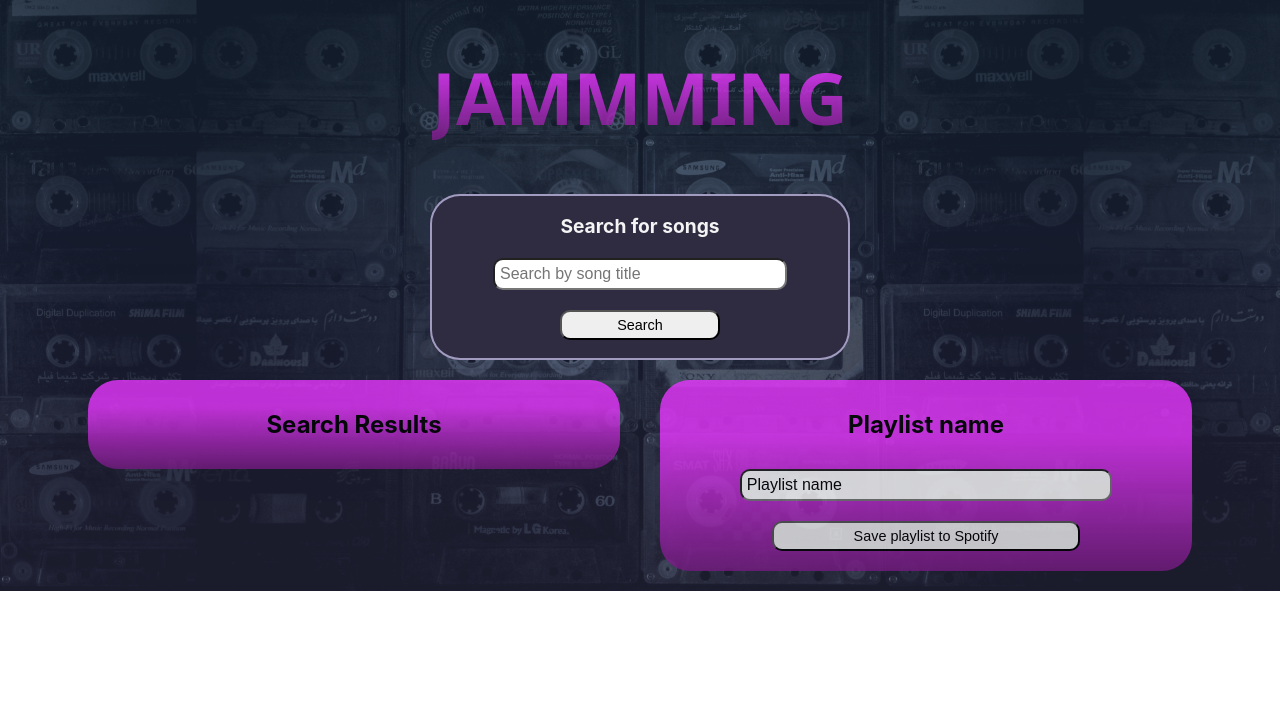
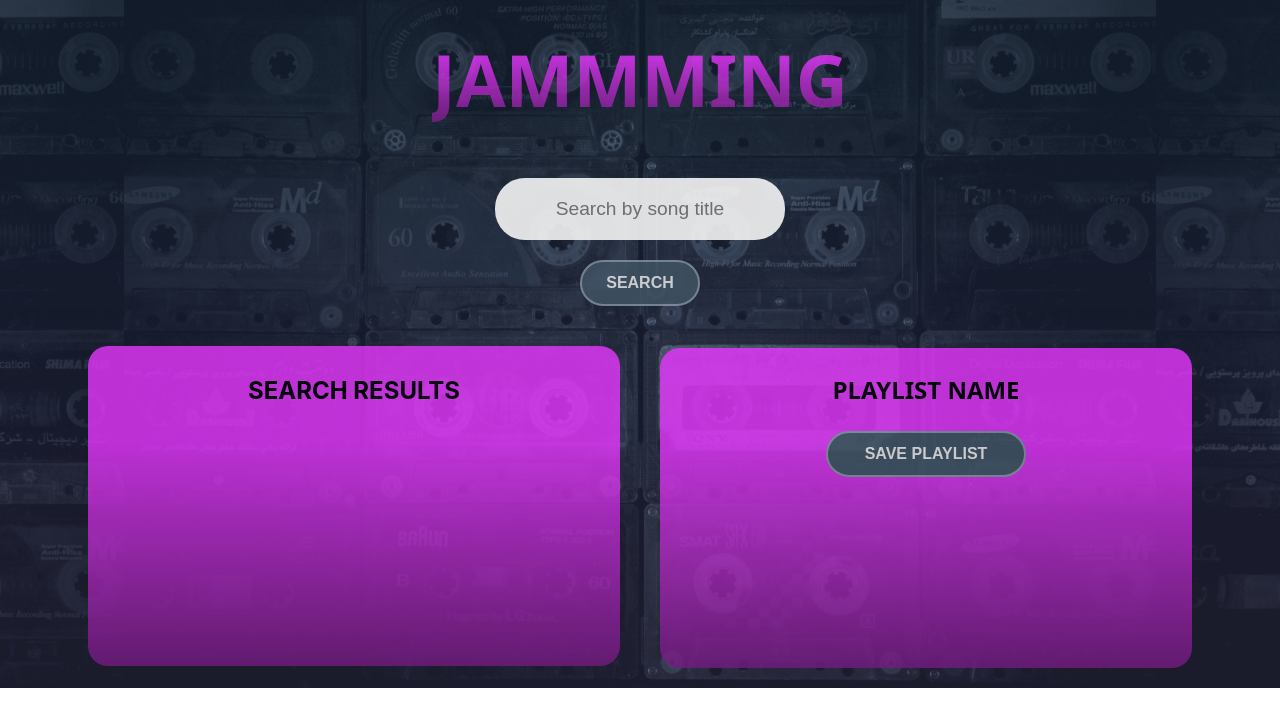
Before and after one commit to GemmaLP/jammming, a React (Create React App) app: page / in a window 1280 px wide. Shown: the top 726 px of the page. Built offline with nearby package versions, Linux system fonts and the light colour scheme.

Commit message:
Updated css for buttons and tracks

```diff
--- a/src/components/App/App.css
+++ b/src/components/App/App.css
@@ -14,11 +14,11 @@
   flex-direction: column;
   align-items: center;
   justify-content: center;
-  font-size: calc(10px + 2vmin);
   opacity: 80%;
 }
 
 h1 {
+  margin: 30px;
   font-family: system-ui, sans-serif;
   font-size: 72px;
   font-size: 4.5rem;
--- a/src/components/App/App.js
+++ b/src/components/App/App.js
@@ -3,22 +3,23 @@
 import SearchResults from '../SearchResults/SearchResults';
 import Playlist from '../Playlist/Playlist';
 import SearchBar from '../SearchBar/SearchBar';
-import Spotify from '../../util/Spotify';
+import Spotify from '../../util/spotify';
 
 function App() {
   const [searchResults, setSearchResults] = useState([]);
   const [playlistName, setPlaylistName] = useState("Playlist name");
   const [playlistTracks, setPlaylistTracks] = useState([]);
 
-  function addTrack (newTrack) {
-    if (!playlistTracks.some((track) => newTrack.id === track.id)) {
-      setPlaylistTracks((prevTracks) => [...prevTracks, newTrack]);
+
+  function addTrack (trackToAdd) {
+    if (!playlistTracks.some((track) => trackToAdd.id === track.id)) {
+      setPlaylistTracks((prevTracks) => [...prevTracks, trackToAdd]);
       }
     }
 
-  function removeTrack (oldTrack) {
+  function removeTrack (trackToRemove) {
     setPlaylistTracks((prevTracks) => {
-      return prevTracks.filter((track) => track.id !== oldTrack.id)
+      return prevTracks.filter((track) => track.id !== trackToRemove.id)
     })
   }
 
--- a/src/components/Playlist/Playlist.css
+++ b/src/components/Playlist/Playlist.css
@@ -6,9 +6,10 @@
      #741B80 100%
      );
     margin: 0 auto;
-    border-radius: 30px;
+    border-radius: 20px;
     padding: 10px;
     margin: 20px;
+    min-height: 300px;
     width: 40%;
     align-items: center;
     flex-direction: column;
@@ -16,19 +17,31 @@
 }
 
 .playlist input {
+    text-transform: uppercase;
+    background: transparent;
     margin: 10px auto;
+    border: 0;
+    outline: 0;
     padding: 5px;
-    font-size: 16px;
-    font-size: 1rem;
-    border-radius: 10px;
+    text-align: center;
+    font-family: system-ui, sans-serif;
+    font-size: 24px;
+    font-size: 1.5rem;
+    font-weight: bold;
+    border-radius: 20px;
     width: 70%;
 }
 
 button.playlistButton {
+    text-transform: uppercase;
     margin: 10px auto;
-    border-radius: 10px;
-    padding: 5px;
-    font-size: 14.4px;
-    font-size: 0.9rem;
-    width: 60%;
+    border-radius: 30px;
+    border: #8a99a6 2px solid;
+    padding: 12px;
+    font-size: 16px;
+    font-size: 1rem;
+    font-weight: 600;
+    width: 200px;
+    color: #f4f4f4;
+    background-color: #425666;
 }
--- a/src/components/Playlist/Playlist.js
+++ b/src/components/Playlist/Playlist.js
@@ -4,13 +4,12 @@
 function Playlist(props) {
   return (
     <div className="playlist">
-      <h2>{props.playlistName}</h2>
       <input value={props.playlistName} type="text" onChange={props.onNameChange}/>
       <Tracklist
         tracks={props.playlistTracks}
         onRemove={props.onRemove}
       />
-      <button className="playlistButton" onClick={props.onSave}>Save playlist to Spotify</button>
+      <button className="playlistButton" onClick={props.onSave}>Save playlist</button>
     </div>
   )
 }
--- a/src/components/SearchBar/SearchBar.css
+++ b/src/components/SearchBar/SearchBar.css
@@ -4,32 +4,35 @@
     margin: 0 auto;
     padding: 10px;
     color: #f4f4f4;
-    box-shadow: inset 0 0 0 2px #A09BBF;
-    background-color: #2F2C42;
-    width: 400px;
+    width: 300px;
     border-radius: 30px;
 }
 
-.searchBar h2 {
-    margin: 10px auto;
-    font-size: 20px;
-    font-size: 1.2rem;
-}
 
 .searchBar input {
     margin: 10px auto;
-    padding: 5px;
-    font-size: 16px;
-    font-size: 1rem;
-    border-radius: 10px;
-    width: 70%;
+    padding: 20px;
+    text-align: center;
+    font-size: 19.2px;
+    font-size: 1.2rem;
+    border-radius: 30px;
+    width: 250px;
+    background-color: #f4f4f4;
+    opacity: 90%;
+    border: none;
+    outline: 0;
 }
 
 button.searchBarButton {
     margin: 10px auto;
-    border-radius: 10px;
-    padding: 5px;
-    font-size: 14.4px;
-    font-size: 0.9rem;
-    width: 40%;
+    border-radius: 30px;
+    border: #8a99a6 2px solid;
+    padding: 12px;
+    font-size: 16px;
+    font-size: 1rem;
+    font-weight: 600;
+    width: 120px;
+    color: #f4f4f4;
+    background-color: #425666;
+    opacity: 80%;
 }
--- a/src/components/SearchBar/SearchBar.js
+++ b/src/components/SearchBar/SearchBar.js
@@ -5,19 +5,19 @@
 
   const [term, setTerm] = useState("");
 
-  const handleTermChange = useCallback((event) => {
-    setTerm(event.target.value);
+  const handleTermChange = useCallback((e) => {
+    e.preventDefault();
+    setTerm(e.target.value);
   }, []);
 
-  const search = useCallback(() => {
-      props.onSearch(term);
-    }, [props, term]);
+  function search () {
+    props.onSearch(term);
+  }
 
   return (
     <div className="searchBar">
-      <h2>Search for songs</h2>
-      <input placeholder="Search by song title"onChange={handleTermChange}/>
-      <button className="searchBarButton" onClick={search}>Search</button>
+      <input placeholder="Search by song title"onChange={handleTermChange} />
+      <button className="searchBarButton" onClick={search}>SEARCH</button>
     </div>
   )
 }
--- a/src/components/SearchResults/SearchResults.css
+++ b/src/components/SearchResults/SearchResults.css
@@ -6,11 +6,16 @@
      #741B80 100%
      );
     margin: 0 auto;
-    border-radius: 30px;
+    border-radius: 20px;
     padding: 10px;
     margin: 20px;
     width: 40%;
     align-items: center;
     flex-direction: column;
     opacity: 80%;
+    min-height: 300px
 }
+
+h2 {
+    text-transform: uppercase;
+}
--- a/src/components/Track/Track.css
+++ b/src/components/Track/Track.css
@@ -1,19 +1,16 @@
 .track {
     display: flex;
-    margin: 10px;
-    padding: 12px;
+    margin: 5px;
+    padding: 5px;
     justify-content: center;
     color: #f4f4f4;
-    box-shadow: inset 0 0 0 2px #A09BBF;
     background-color: #2F2C42;
     width: 300px;
-    border-radius: 20px;
+    border-radius: 10px;
 }
 
 .trackInfo {
     width: 90%;
-    box-shadow: inset 0 0 0 2px #A09BBF;
-    border-radius: 10px;
 }
 
 .trackInfo h3 {
@@ -23,17 +20,17 @@
 
 .trackInfo li {
     list-style: none;
-    padding: 8px 0;
-}
-
-hr {
-    margin: 0;
+    padding: 5px 0;
 }
 
 button.trackButton {
     height: fit-content;
     margin: auto 15px;
-    font-size: 16px;
-    font-size: 1.2rem;
-    border-radius: 50%;
+    font-size: 28.8px;
+    font-size: 1.8rem;
+    font-weight: bold;
+    background-color: transparent;
+    border-radius: 10px;
+    box-shadow: 10px 5px 5px #2F2C42;
+    color: #f4f4f4;
 }
--- a/src/components/Track/Track.js
+++ b/src/components/Track/Track.js
@@ -6,7 +6,6 @@
     <div className='track'>
       <div className='trackInfo'>
         <h3>{props.track.title}</h3>
-        <hr></hr>
         <li>{props.track.artist} || {props.track.album}</li>
       </div>
       {/* set button to add or remove track dependent on props passed in */}
--- a/src/util/Spotify.js
+++ b/src/util/Spotify.js
@@ -3,6 +3,7 @@
 let accessToken = "";
 
 const Spotify = {
+
     getAccessToken () {
         if (accessToken) {
             return accessToken;
@@ -20,6 +21,7 @@
         const accessUrl = `https://accounts.spotify.com/authorize?client_id=${clientId}&response_type=token&scope=playlist-modify-public&redirect_uri=${redirectUri}`;
         window.location = accessUrl;
         }
+
     },
 
 
```
